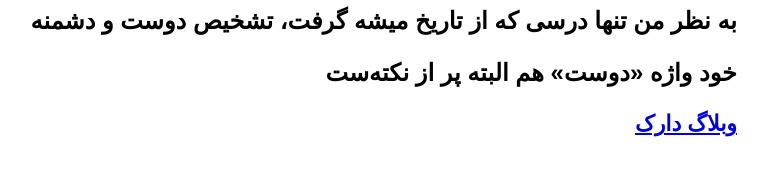
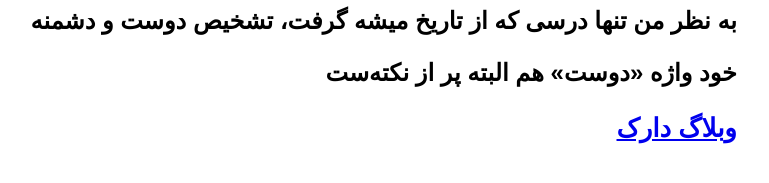
Before and after one commit to darkblog/darkblog.github.io, a Jekyll site: the page built from _posts/2024-7-4-2.md, in a window 1280 px wide. Shown: the part 404-587 px from the top of the page, without its empty margins (392-1161 px from the left). Built offline with Jekyll 4.4.1, drawn with Linux system fonts in a browser that asks for light colours.

Commit message:
Update post.html

```diff
--- a/_layouts/post.html
+++ b/_layouts/post.html
@@ -7,7 +7,7 @@ layout: compress
 <head>
 <title>{{ page.title }}</title>
 <meta name="viewport" content="width=device-width">
-<style>body{font-family:sans-serif;margin:auto;padding:1em;max-width:80ch}h3{font-size:22px}</style>
+<style>body{font-family:sans-serif;margin:auto;padding:1em;max-width:80ch}h3{font-size:26px}</style>
 </head>
 <body>
 <h1>{{ page.title }}</h1>
```
